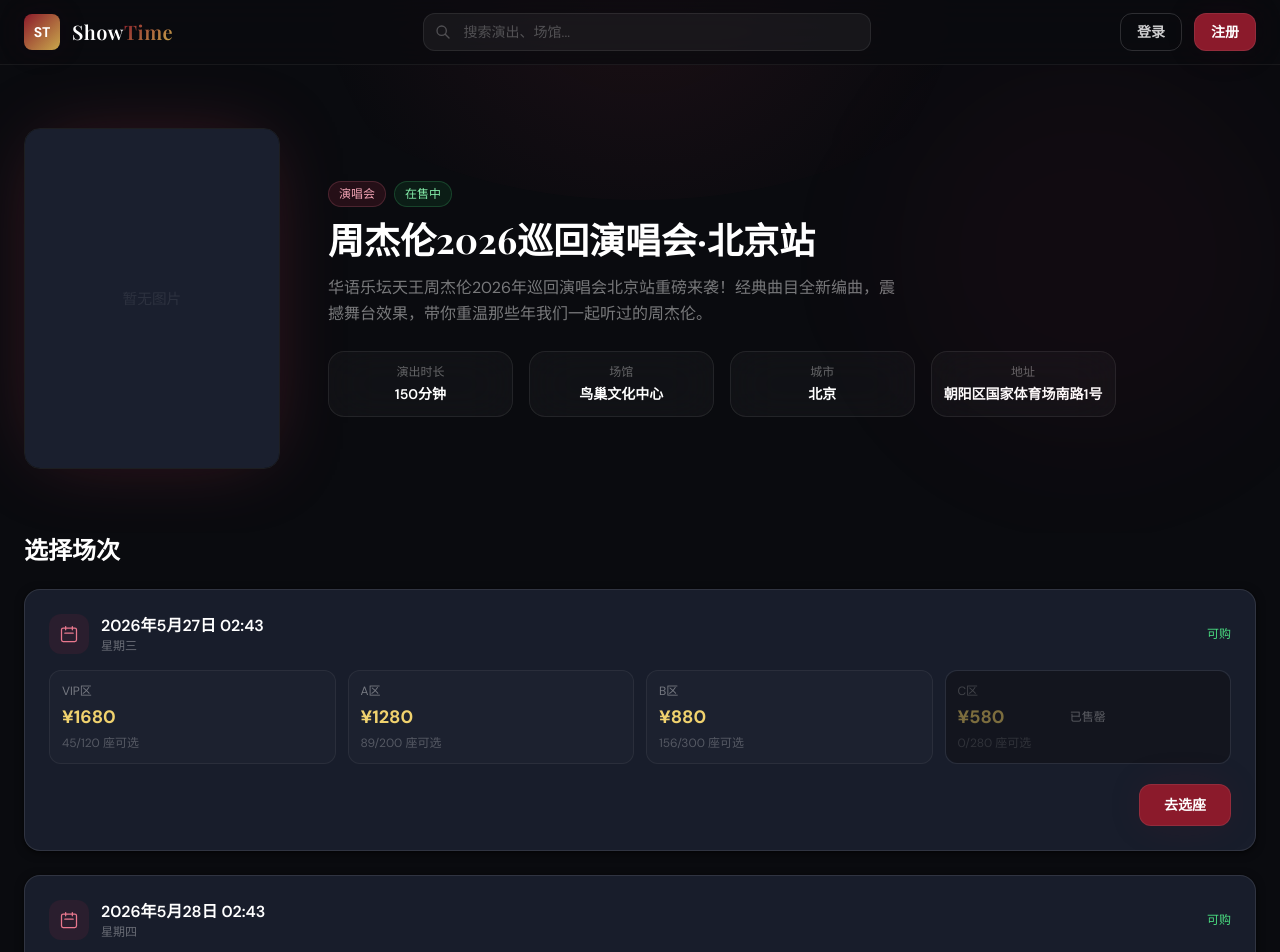
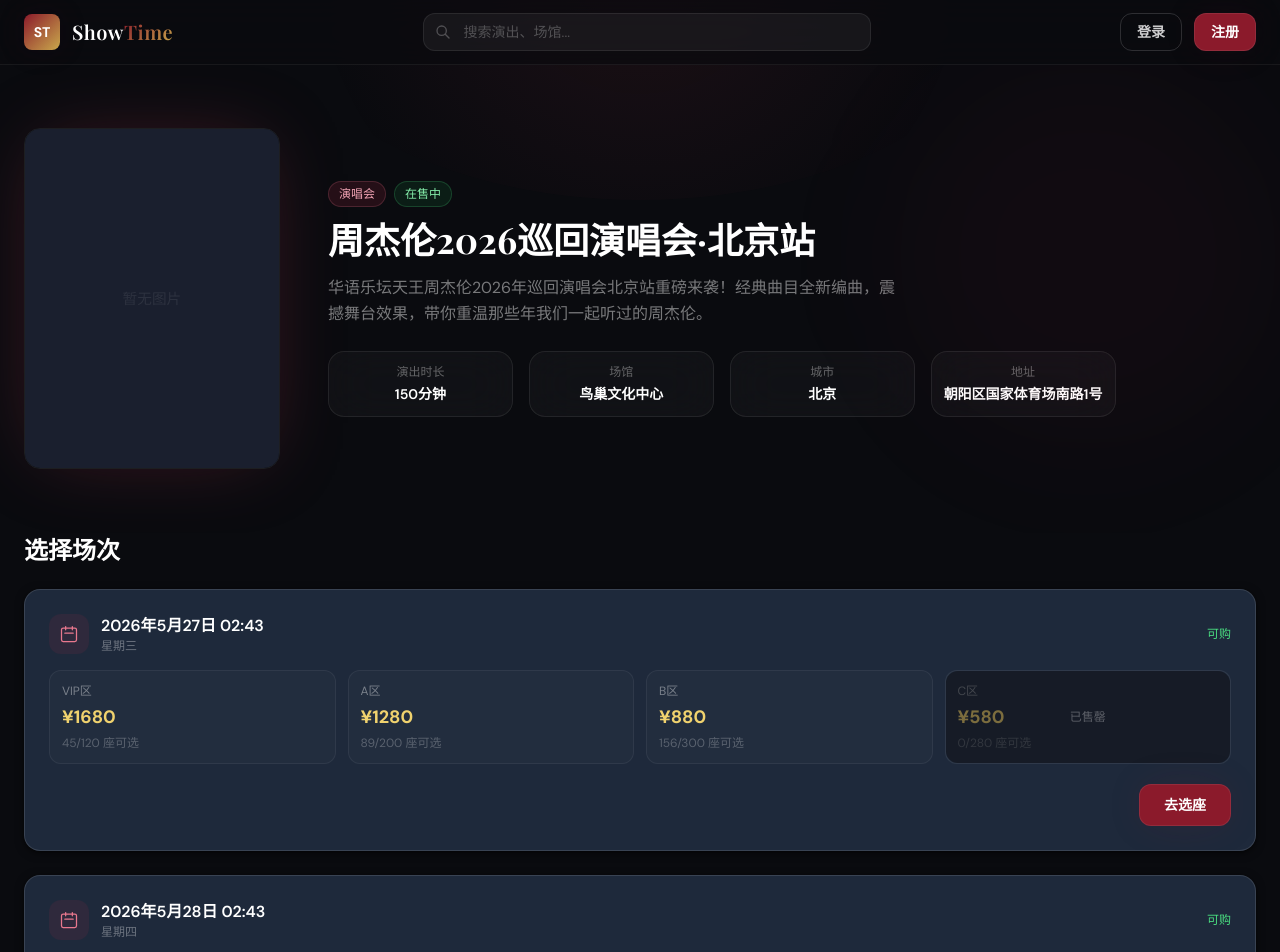
Before and after one commit to ZaneLeoo/showTime, a Vue app in the folder client/: page /event/1 in a window 1280 px wide. Shown: the top 952 px of the page. Built offline with nearby package versions, Linux system fonts and the light colour scheme; no server answers; a web font is replaced by a local one.

Commit message:
fix: 卡片背景改用 solid #1e293b，提高与页面底色的对比度
去掉 rgba 半透明，改用实色；移除 stagger-item 初始 opacity:0，
防止动画 keyframes 未生成导致卡片一直不可见。

Co-Authored-By: Claude Opus 4.6 <noreply@anthropic.com>

```diff
--- a/client/src/styles/main.css
+++ b/client/src/styles/main.css
@@ -79,14 +79,15 @@
 
   /* 卡片 */
   .card {
-    background-color: rgba(26,31,46,0.95);
-    border: 1px solid rgba(255,255,255,0.1);
+    background-color: #1e293b;
+    border: 1px solid rgba(255,255,255,0.12);
     border-radius: 1rem;
     box-shadow: 0 2px 8px rgba(0,0,0,0.5), 0 1px 3px rgba(0,0,0,0.4);
     transition: all 0.3s;
   }
   .card:hover {
-    border-color: rgba(255,255,255,0.18);
+    background-color: #233044;
+    border-color: rgba(255,255,255,0.2);
     box-shadow: 0 4px 16px rgba(0,0,0,0.6), 0 8px 40px rgba(168,50,74,0.15);
     transform: translateY(-2px);
   }
@@ -193,6 +194,5 @@
 
 /* 交错淡入 */
 .stagger-item {
-  opacity: 0;
   animation: fadeIn 0.5s ease-out forwards;
 }
```
